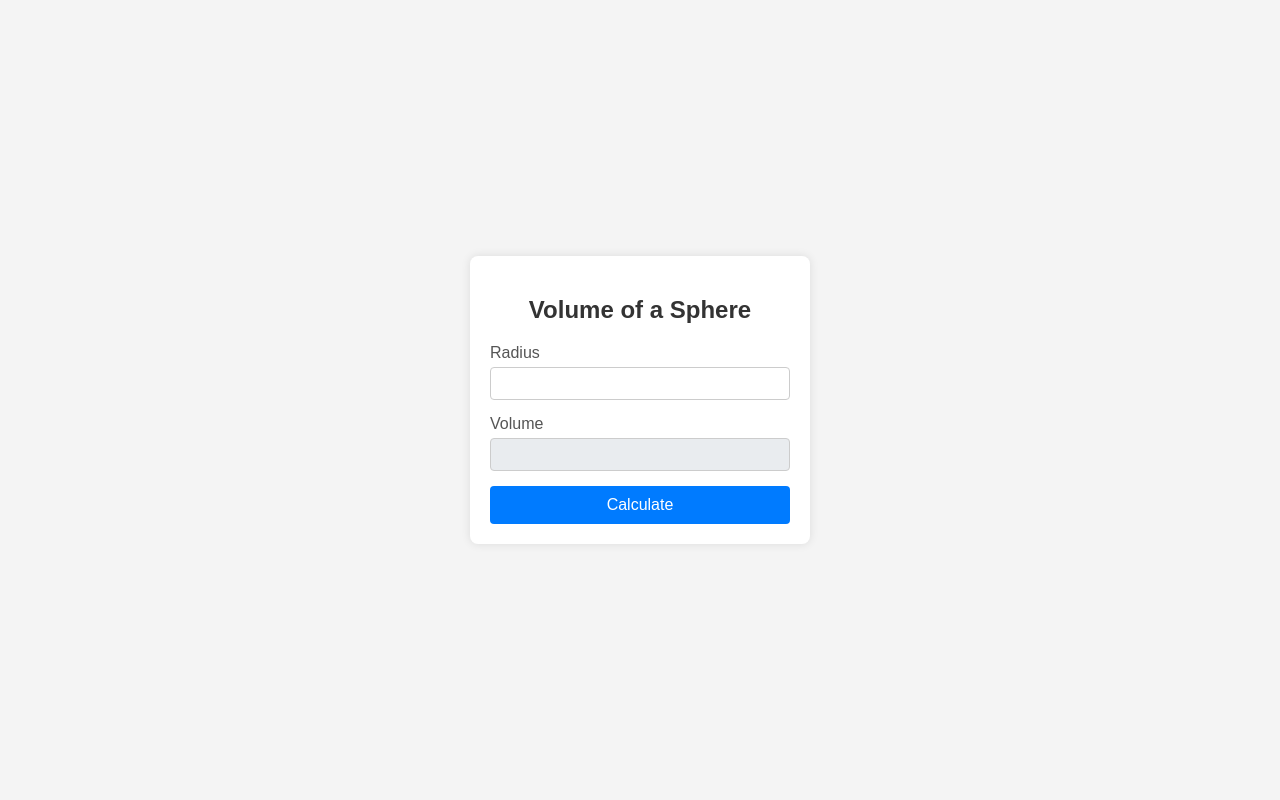
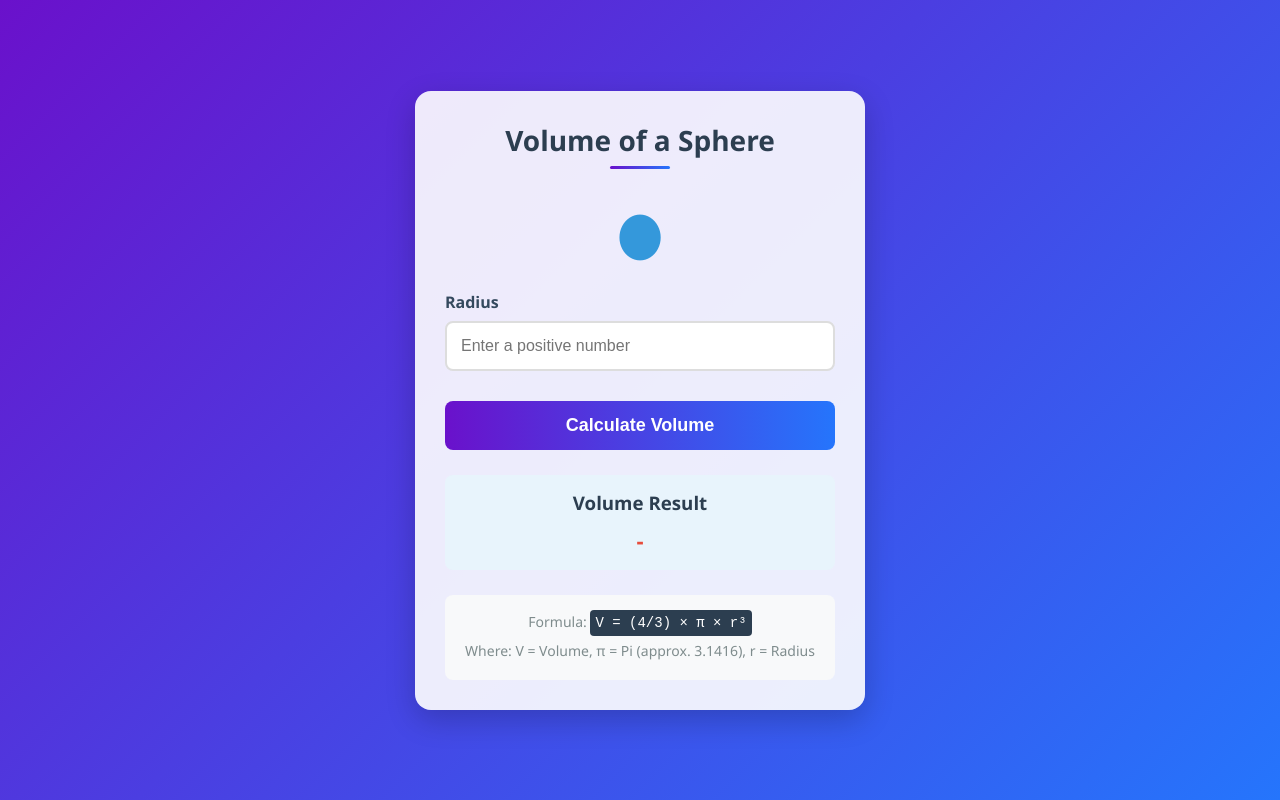
Before and after one commit to acciojob/sphere-vol-sahilaroora, a website: page main.html in a window 1280 px wide. Drawn offline with Linux system fonts and the light colour scheme.

Commit message:
created a submission

```diff
--- a/main.html
+++ b/main.html
@@ -1,90 +1,238 @@
 <!DOCTYPE html>
-<html>
+<html lang="en">
 <head>
-  <title>Volume Of a Sphere</title>
+  <meta charset="UTF-8">
+  <meta name="viewport" content="width=device-width, initial-scale=1.0">
+  <title>Volume of a Sphere Calculator</title>
   <style>
+    * {
+      box-sizing: border-box;
+      margin: 0;
+      padding: 0;
+    }
+
     body {
-      font-family: Arial, sans-serif;
-      background-color: #f4f4f4;
+      font-family: 'Segoe UI', Tahoma, Geneva, Verdana, sans-serif;
+      background: linear-gradient(135deg, #6a11cb 0%, #2575fc 100%);
       display: flex;
       justify-content: center;
       align-items: center;
-      height: 100vh;
-      margin: 0;
+      min-height: 100vh;
+      padding: 20px;
     }
+
     .container {
-      background-color: #fff;
-      padding: 20px;
+      background-color: rgba(255, 255, 255, 0.9);
+      padding: 30px;
+      border-radius: 16px;
+      box-shadow: 0 10px 30px rgba(0, 0, 0, 0.2);
+      width: 100%;
+      max-width: 450px;
+      text-align: center;
+      transition: transform 0.3s ease;
+    }
+
+    .container:hover {
+      transform: translateY(-5px);
+    }
+
+    h2 {
+      color: #2c3e50;
+      margin-bottom: 20px;
+      font-size: 28px;
+      position: relative;
+      padding-bottom: 10px;
+    }
+
+    h2::after {
+      content: '';
+      position: absolute;
+      bottom: 0;
+      left: 50%;
+      transform: translateX(-50%);
+      width: 60px;
+      height: 3px;
+      background: linear-gradient(to right, #6a11cb, #2575fc);
+      border-radius: 3px;
+    }
+
+    .sphere-icon {
+      font-size: 60px;
+      color: #3498db;
+      margin-bottom: 20px;
+    }
+
+    .form-group {
+      margin-bottom: 20px;
+      text-align: left;
+    }
+
+    label {
+      display: block;
+      margin-bottom: 8px;
+      color: #34495e;
+      font-weight: 600;
+    }
+
+    input[type="number"] {
+      width: 100%;
+      padding: 14px;
+      border: 2px solid #ddd;
       border-radius: 8px;
-      box-shadow: 0 0 10px rgba(0, 0, 0, 0.1);
-      width: 300px;
+      font-size: 16px;
+      transition: border-color 0.3s;
+    }
+
+    input[type="number"]:focus {
+      border-color: #3498db;
+      outline: none;
+      box-shadow: 0 0 0 3px rgba(52, 152, 219, 0.2);
+    }
+
+    input[readonly] {
+      background-color: #f8f9fa;
+      color: #2c3e50;
+      font-weight: 600;
+      cursor: not-allowed;
+    }
+
+    button {
+      width: 100%;
+      padding: 14px;
+      background: linear-gradient(to right, #6a11cb, #2575fc);
+      color: white;
+      border: none;
+      border-radius: 8px;
+      cursor: pointer;
+      font-size: 18px;
+      font-weight: 600;
+      transition: all 0.3s;
+      margin-top: 10px;
+    }
+
+    button:hover {
+      opacity: 0.9;
+      transform: translateY(-2px);
+      box-shadow: 0 5px 15px rgba(0, 0, 0, 0.2);
+    }
+
+    button:active {
+      transform: translateY(0);
+    }
+
+    .result {
+      margin-top: 25px;
+      padding: 15px;
+      background-color: #e8f4fc;
+      border-radius: 8px;
       text-align: center;
     }
-    h2 {
-      color: #333;
+
+    .result h3 {
+      color: #2c3e50;
+      margin-bottom: 10px;
     }
-    .form-group {
-      margin-bottom: 15px;
-      text-align: left;
+
+    #volume {
+      font-size: 22px;
+      font-weight: bold;
+      color: #e74c3c;
     }
-    label {
-      display: block;
+
+    .formula {
+      margin-top: 25px;
+      padding: 15px;
+      background-color: #f8f9fa;
+      border-radius: 8px;
+      font-size: 14px;
+      color: #7f8c8d;
+    }
+
+    .formula p {
       margin-bottom: 5px;
-      color: #555;
     }
-    input[type="text"] {
-      width: 100%;
-      padding: 8px;
-      box-sizing: border-box;
-      border: 1px solid #ccc;
+
+    .formula-code {
+      font-family: 'Courier New', monospace;
+      background-color: #2c3e50;
+      color: white;
+      padding: 5px;
       border-radius: 4px;
+      display: inline-block;
     }
-    button {
-      width: 100%;
-      padding: 10px;
-      background-color: #007BFF;
-      color: #fff;
-      border: none;
-      border-radius: 4px;
-      cursor: pointer;
-      font-size: 16px;
-    }
-    button:hover {
-      background-color: #0056b3;
-    }
-    .result {
-      margin-top: 20px;
-      font-size: 18px;
-      font-weight: bold;
-      color: #333;
-    }
-    #volume {
-      width: 100%;
-      padding: 8px;
-      box-sizing: border-box;
-      border: 1px solid #ccc;
-      border-radius: 4px;
-      background-color: #e9ecef;
-      text-align: center;
-      font-weight: normal;
+
+    .error {
+      color: #e74c3c;
+      font-size: 14px;
+      margin-top: 5px;
+      display: none;
     }
   </style>
 </head>
 <body>
   <div class="container">
     <h2>Volume of a Sphere</h2>
-    <form id="MyForm">
+
+    <div class="sphere-icon">●</div>
+
+    <form id="volumeForm">
       <div class="form-group">
         <label for="radius">Radius</label>
-        <input type="text" id="radius" name="radius" required>
+        <input type="number" id="radius" name="radius" placeholder="Enter a positive number" step="any" min="0" required>
+        <div class="error" id="radiusError">Please enter a valid non-negative number</div>
       </div>
-      <div class="form-group">
-        <label for="volume">Volume</label>
-        <input type="text" id="volume" name="volume" readonly>
-      </div>
-      <button type="button" onclick="volume_sphere()">Calculate</button>
+
+      <button type="button" onclick="calculateVolume()">Calculate Volume</button>
     </form>
+
+    <div class="result">
+      <h3>Volume Result</h3>
+      <div id="volume">-</div>
+    </div>
+
+    <div class="formula">
+      <p>Formula: <span class="formula-code">V = (4/3) × π × r³</span></p>
+      <p>Where: V = Volume, π = Pi (approx. 3.1416), r = Radius</p>
+    </div>
   </div>
-  <script src="script.js"></script>
+
+  <script>
+    function calculateVolume() {
+      // Get input value and output element
+      const radiusInput = document.getElementById('radius').value;
+      const radius = parseFloat(radiusInput);
+      const volumeOutput = document.getElementById('volume');
+      const errorElement = document.getElementById('radiusError');
+
+      // Reset error message
+      errorElement.style.display = 'none';
+
+      // Validate the input
+      if (isNaN(radius) || radius < 0) {
+        // Show error for invalid input
+        volumeOutput.textContent = 'NaN';
+        volumeOutput.style.color = '#e74c3c';
+        errorElement.style.display = 'block';
+        return;
+      }
+
+      // Calculate the volume
+      const volume = (4 / 3) * Math.PI * Math.pow(radius, 3);
+
+      // Round to four decimal places
+      const roundedVolume = volume.toFixed(4);
+
+      // Display the result
+      volumeOutput.textContent = roundedVolume;
+      volumeOutput.style.color = '#27ae60';
+    }
+
+    // Add event listener for Enter key
+    document.getElementById('radius').addEventListener('keyup', function(event) {
+      if (event.key === 'Enter') {
+        calculateVolume();
+      }
+    });
+  </script>
 </body>
 </html>
```
